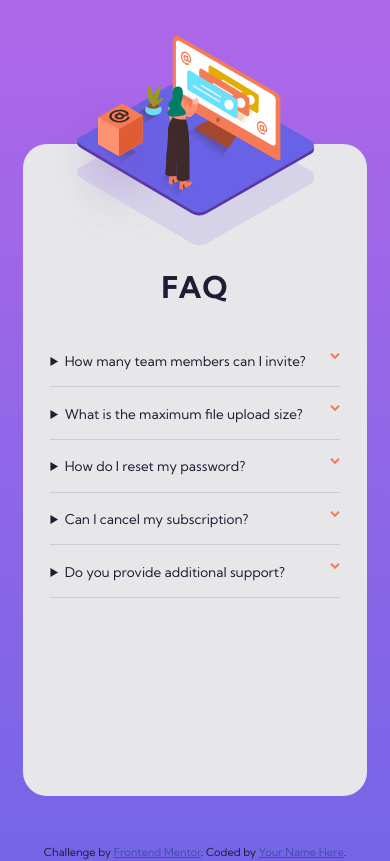
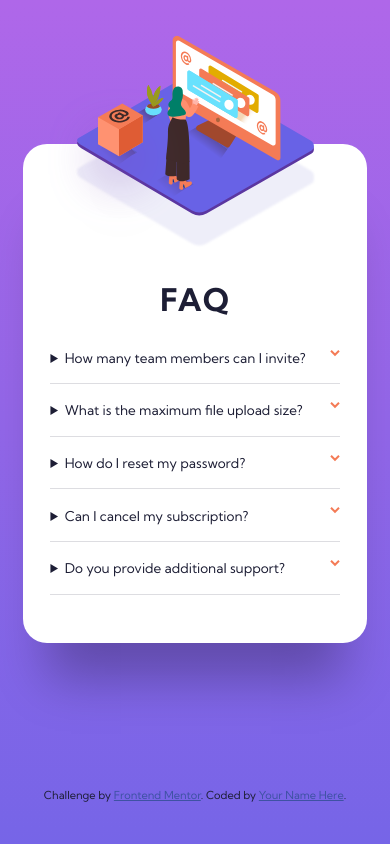
Before and after one commit to thebigdavec/faq-accordion-card-main, a plain HTML site: page index.html in a window 390 px wide. Drawn offline with Linux system fonts and the light colour scheme.

Commit message:
Mini-tweaks to match mobile design more closely

```diff
--- a/style.scss
+++ b/style.scss
@@ -14,6 +14,7 @@
     body {
         font-family: 'Kumbh Sans', sans-serif;
         font-size: .75rem;
+        min-height: 100vh;
         color: $clr-text;
         margin: 0;
         background: linear-gradient($softViolet, $softBlue);
@@ -22,39 +23,40 @@
 
     main {
         display: grid;
-        min-height: 100vh;
         // justify-content: center;
         // align-items: center;
-        padding: 12em 0 4em;
+        // padding: 12em 0 0;
     }
 
     section {
         position: relative;
-        background: $clr-neutral-light;
+        background: white;
         width: 88%;
-        margin: 0 auto;
-        padding: 8em 2.25em 4em;
+        margin: 12em auto;
+        padding: 9em 2.25em 4em;
         border-radius: 2em;
+        box-shadow: 0 5em 4em -2em #0004;
         &::before {
             content: url(images/illustration-woman-online-mobile.svg);
             position: absolute;
             top: 0;
             left: 46%;
             transform: translate(-50%, -54%);
-            filter: drop-shadow(0 2.5em 0 rgba($softBlue, .15));
+            filter: drop-shadow(0 2.5em 1px #00a1);
             // transform: translate(-50%, -50%);
         }
     }
 
     h1 {
-        font-size: 2.5em;
+        font-size: 2.6em;
         text-align: center;
         letter-spacing: 1px;
+        margin: .8em 0 .25em;
     }
 
     details {
         position: relative;
-        padding: 1.25em 0;
+        padding: 1.25em .8em 1.25em 0;
         border-bottom: 1px solid rgba($clr-neutral-mid, .25);
         color: $clr-neutral-mid;
         summary {
```
Also changed, not shown: style.css.
